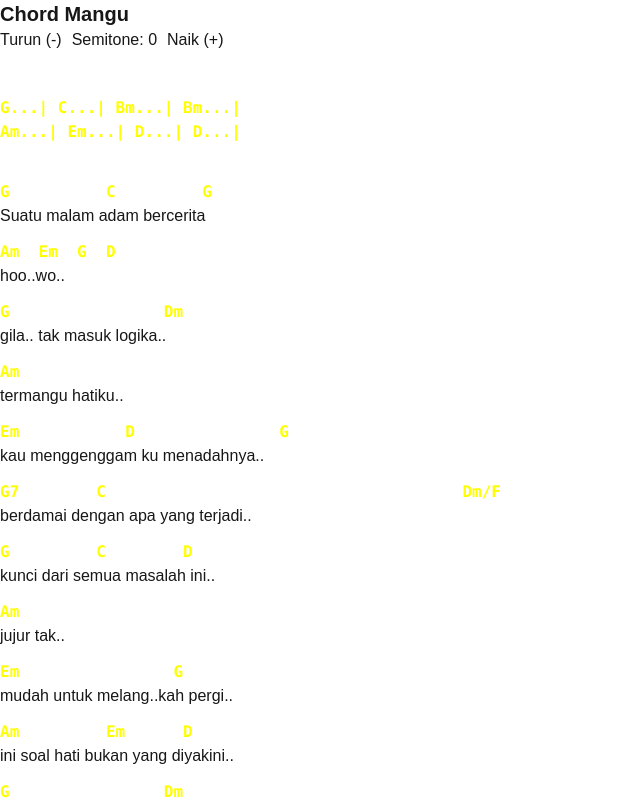
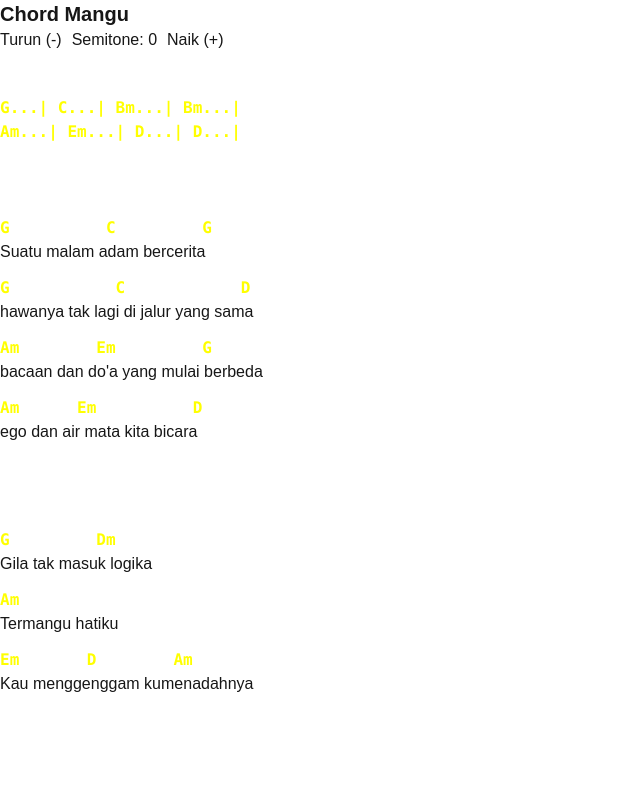
Before and after one commit to EmilFerdinanA/Chords-KITA, a Next.js app: page / in a window 1280 px wide. Shown: the top 800 px of the page, without its empty margins (0-640 px from the left). Built offline with nearby package versions, Linux system fonts and the light colour scheme.

Commit message:
data lagu

```diff
--- a/components/data.ts
+++ b/components/data.ts
@@ -3,40 +3,27 @@ export const songData = [
     chord: "G...| C...| Bm...| Bm...| \nAm...| Em...| D...| D...|",
     label: "Intro",
   },
+  { chord: "\n" },
   {
     chord: "G          C         G",
     lyric: "Suatu malam adam bercerita",
     label: "First",
   },
-  { chord: "Am  Em  G  D", lyric: "hoo..wo.." },
-  { chord: "G                Dm", lyric: "gila.. tak masuk logika.." },
-  { chord: "Am", lyric: "termangu hatiku.." },
   {
-    chord: "Em           D               G",
-    lyric: "kau menggenggam ku menadahnya..",
+    chord: "G           C            D",
+    lyric: "hawanya tak lagi di jalur yang sama",
   },
   {
-    chord: "G7        C                                     Dm/F",
-    lyric: "berdamai dengan apa yang terjadi..",
+    chord: "Am        Em         G",
+    lyric: "bacaan dan do'a yang mulai berbeda",
   },
-  { chord: "G         C        D", lyric: "kunci dari semua masalah ini.." },
-  { chord: "Am", lyric: "jujur tak.." },
-  { chord: "Em                G", lyric: "mudah untuk melang..kah pergi.." },
+  { chord: "Am      Em          D", lyric: "ego dan air mata kita bicara" },
+  { chord: "\n" },
+  { chord: "", label: "Chorus" },
   {
-    chord: "Am         Em      D",
-    lyric: "ini soal hati bukan yang diyakini..",
+    chord: "G         Dm",
+    lyric: "Gila tak masuk logika",
   },
-  { chord: "G                Dm", lyric: "oh.. gila.. tak masuk logika.." },
-  { chord: "Am", lyric: "termangu hatiku.." },
-  { chord: "Em           D        G", lyric: "kau menggenggam ku menadahnya" },
-  { chord: "" },
-  { chord: "G                Dm", lyric: "oh gila.. ini tak biasa.." },
-  { chord: "Am", lyric: "tertegun hatiku.." },
-  {
-    chord: "Em           D        (Am)",
-    lyric: "kau menggenggam ku menadahnya..",
-  },
-  { chord: "" },
-  { chord: "  Am  Em  G  D", lyric: "hoo..wo.." },
-  { chord: "Am        Em  G  D", lyric: "ho ooo.. hoo oo.." },
+  { chord: "Am", lyric: "Termangu hatiku" },
+  { chord: "Em       D        Am", lyric: "Kau menggenggam kumenadahnya" },
 ];
```
